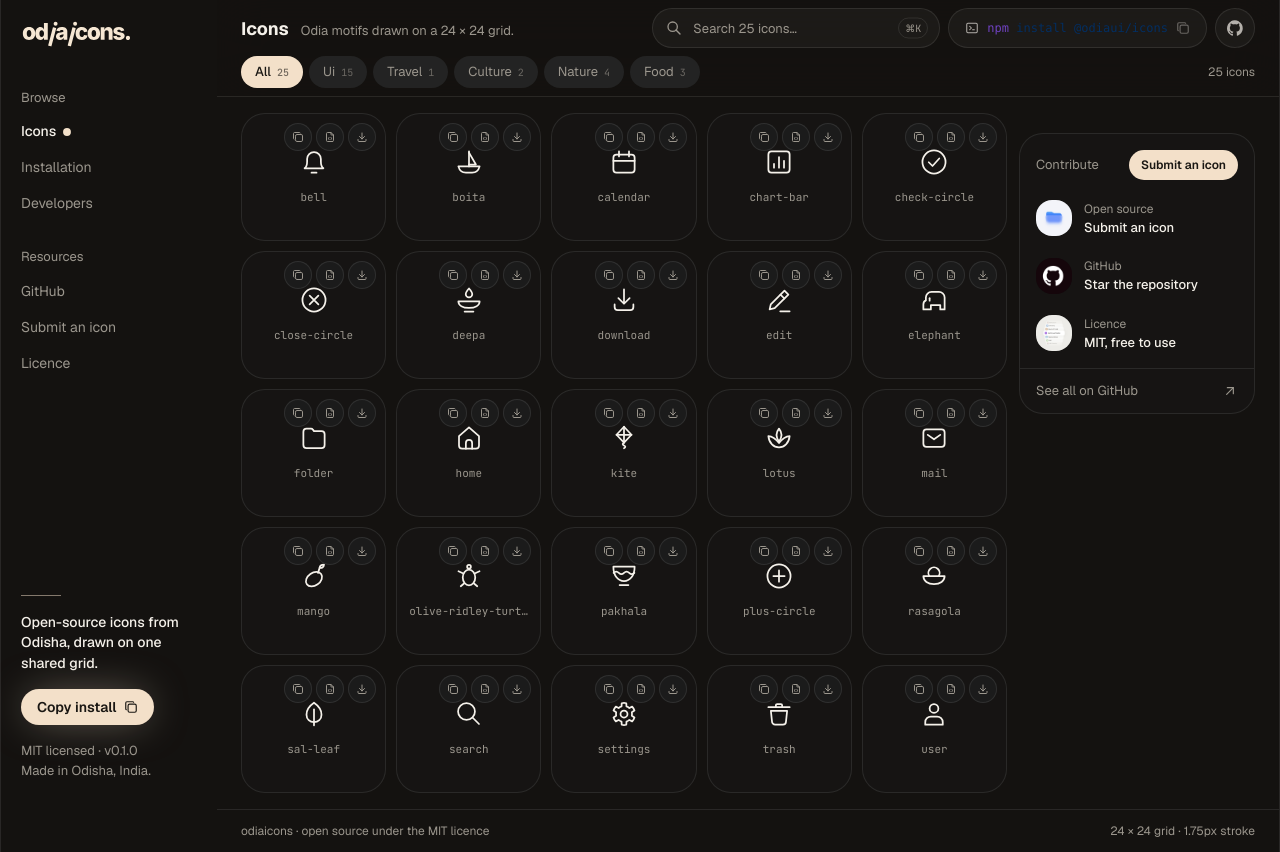
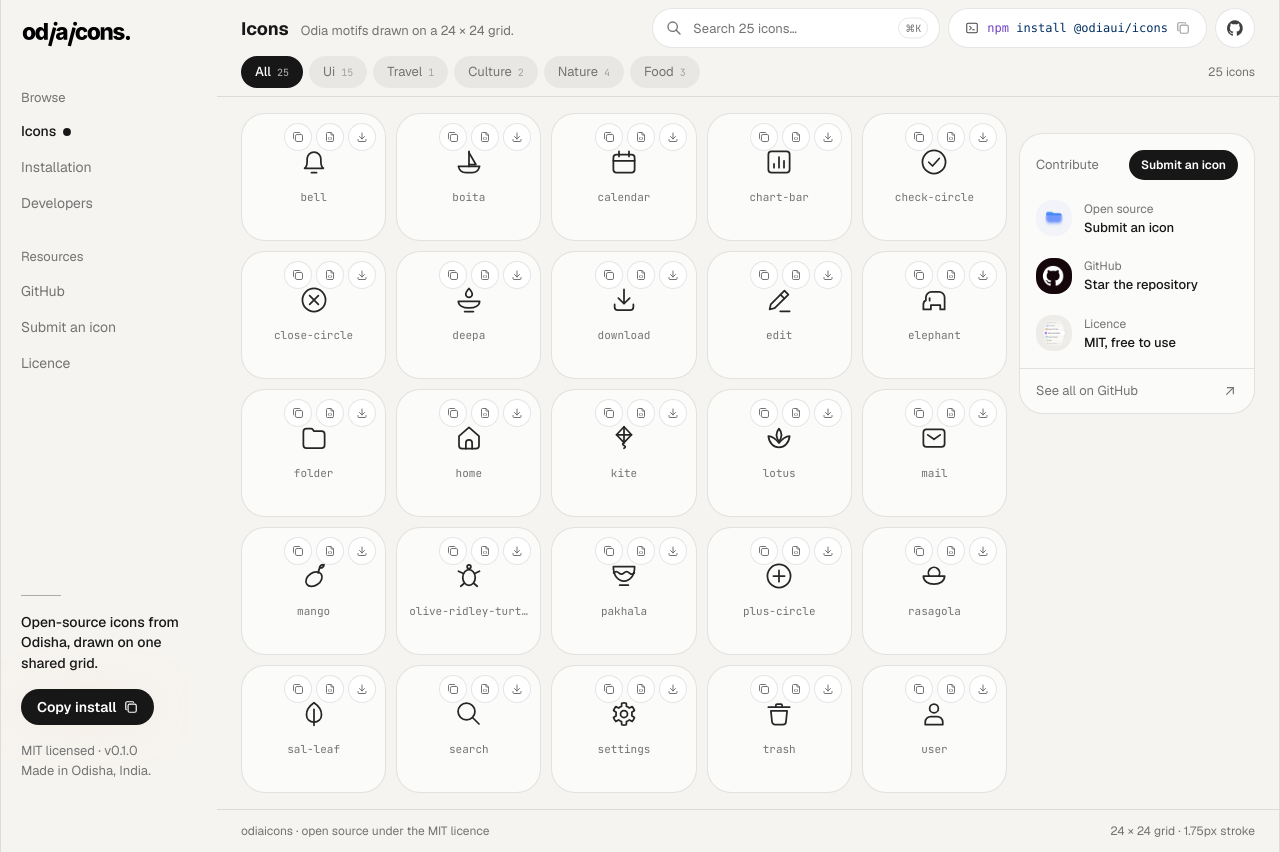
Before and after one commit to rudranboitei/odia-icons, a Next.js app: page /icons in a window 1280 px wide. Built offline with nearby package versions, Linux system fonts and the light colour scheme.

Commit message:
style(icons): apply light theme to the icon browser

```diff
--- a/src/components/icon-browser.tsx
+++ b/src/components/icon-browser.tsx
@@ -105,7 +105,7 @@ function IconCard({ icon, index, onOpen, onCopy, onDownload }: {
   onDownload: () => void
 }) {
   const actionBtn =
-    "flex size-7 items-center justify-center rounded-full border border-border bg-card text-muted-foreground transition-colors hover:border-primary/50 hover:text-primary"
+    "flex size-7 items-center justify-center rounded-full border border-black/10 bg-white text-neutral-500 transition-colors hover:border-black/30 hover:text-neutral-900"
 
   return (
     <motion.div
@@ -122,23 +122,23 @@ function IconCard({ icon, index, onOpen, onCopy, onDownload }: {
         whileHover={{ y: -4 }}
         whileTap={{ scale: 0.97 }}
         transition={{ type: "spring", stiffness: 400, damping: 28 }}
-        className="flex h-32 w-full cursor-pointer flex-col items-center justify-center gap-3 rounded-3xl border border-border bg-card/40 px-3 transition-[background-color,border-color,box-shadow] duration-200 hover:border-primary/40 hover:bg-card hover:shadow-[0_18px_36px_-18px_color-mix(in_oklab,var(--primary)_35%,transparent)] focus-visible:ring-2 focus-visible:ring-ring focus-visible:ring-offset-2 focus-visible:ring-offset-background focus-visible:outline-none"
+        className="flex h-32 w-full cursor-pointer flex-col items-center justify-center gap-3 rounded-3xl border border-black/10 bg-white/60 px-3 transition-[background-color,border-color,box-shadow] duration-200 hover:border-black/30 hover:bg-white hover:shadow-[0_18px_36px_-18px_rgba(0,0,0,0.18)] focus-visible:ring-2 focus-visible:ring-black/40 focus-visible:ring-offset-2 focus-visible:ring-offset-[#f6f4f0] focus-visible:outline-none"
       >
         <Icon
           def={icon}
           size={30}
           stroke={1.75}
           absoluteStrokeWidth
-          className="text-foreground transition-colors duration-200 group-hover:text-primary"
+          className="text-neutral-800"
         />
-        <span className="max-w-full truncate font-mono text-[11px] text-muted-foreground transition-colors group-hover:text-foreground">
+        <span className="max-w-full truncate font-mono text-[11px] text-neutral-500 transition-colors group-hover:text-neutral-900">
           {icon.name}
         </span>
       </motion.button>
 
       <span
         aria-hidden
-        className="pointer-events-none absolute right-3 bottom-3 flex size-6 items-center justify-center rounded-full bg-primary text-primary-foreground opacity-0 transition-opacity group-hover:opacity-100"
+        className="pointer-events-none absolute right-3 bottom-3 flex size-6 items-center justify-center rounded-full bg-neutral-900 text-white opacity-0 transition-opacity group-hover:opacity-100"
       >
         <IconArrowUpRight className="size-3.5" stroke={2} />
       </span>
@@ -242,9 +242,9 @@ export function IconBrowser() {
   }
 
   return (
-    <div className="min-h-dvh bg-background text-foreground">
+    <div className="min-h-dvh bg-[#f6f4f0] text-neutral-900">
       {/* Framed page: space on both sides + vertical hairlines */}
-      <div className="mx-auto flex min-h-dvh w-full max-w-[1600px] border-x border-border">
+      <div className="mx-auto flex min-h-dvh w-full max-w-[1600px] border-x border-black/10">
         {/* Sidebar */}
         <motion.aside
           initial={{ opacity: 0, x: -16 }}
@@ -253,6 +253,7 @@ export function IconBrowser() {
           className="sticky top-0 hidden h-dvh w-[216px] shrink-0 flex-col px-5 py-5 lg:flex"
         >
           <Link href="/" className="inline-flex w-fit items-center">
+            {/* The cream wordmark is made for dark pages; brightness-0 turns it solid black */}
             <Image
               src="/brand/wordmark-cream.svg"
               alt={SITE.name}
@@ -260,12 +261,12 @@ export function IconBrowser() {
               height={28}
               priority
               unoptimized
-              className="invert dark:invert-0"
+              className="brightness-0"
             />
           </Link>
 
           <nav className="mt-10" aria-label="Browse">
-            <p className="text-[13px] text-muted-foreground">Browse</p>
+            <p className="text-[13px] text-neutral-500">Browse</p>
             <ul className="mt-3 flex flex-col gap-3">
               {browseItems.map((item) => (
                 <li key={item.label}>
@@ -273,8 +274,8 @@ export function IconBrowser() {
                     href={item.href}
                     className={
                       item.active
-                        ? "inline-flex items-center gap-2 text-[14px] font-medium text-foreground"
-                        : "text-[14px] text-muted-foreground transition-colors hover:text-foreground"
+                        ? "inline-flex items-center gap-2 text-[14px] font-medium text-neutral-900"
+                        : "text-[14px] text-neutral-500 transition-colors hover:text-neutral-900"
                     }
                   >
                     {item.label}
@@ -283,7 +284,7 @@ export function IconBrowser() {
                         aria-hidden
                         animate={{ scale: [1, 1.5, 1] }}
                         transition={{ duration: 2.4, repeat: Infinity, ease: "easeInOut" }}
-                        className="size-1.5 rounded-full bg-primary"
+                        className="size-1.5 rounded-full bg-neutral-900"
                       />
                     )}
                   </Link>
@@ -293,7 +294,7 @@ export function IconBrowser() {
           </nav>
 
           <nav className="mt-8" aria-label="Resources">
-            <p className="text-[13px] text-muted-foreground">Resources</p>
+            <p className="text-[13px] text-neutral-500">Resources</p>
             <ul className="mt-3 flex flex-col gap-3">
               {resourceItems.map((item) => (
                 <li key={item.label}>
@@ -301,7 +302,7 @@ export function IconBrowser() {
                     href={item.href}
                     target="_blank"
                     rel="noopener"
-                    className="text-[14px] text-muted-foreground transition-colors hover:text-foreground"
+                    className="text-[14px] text-neutral-500 transition-colors hover:text-neutral-900"
                   >
                     {item.label}
                   </a>
@@ -311,8 +312,8 @@ export function IconBrowser() {
           </nav>
 
           <div className="mt-auto">
-            <div className="h-px w-10 bg-primary/50" />
-            <p className="mt-4 text-[14px] leading-[1.45] font-medium text-foreground">
+            <div className="h-px w-10 bg-black/30" />
+            <p className="mt-4 text-[14px] leading-[1.45] font-medium text-neutral-900">
               Open-source icons from Odisha, drawn on one shared grid.
             </p>
             <motion.div
@@ -323,7 +324,7 @@ export function IconBrowser() {
               <Button
                 type="button"
                 onClick={copyInstall}
-                className="h-9 rounded-full px-4"
+                className="h-9 rounded-full bg-neutral-900 px-4 text-white hover:bg-neutral-700"
               >
                 {copiedInstall ? "Copied" : "Copy install"}
                 {copiedInstall ? (
@@ -333,7 +334,7 @@ export function IconBrowser() {
                 )}
               </Button>
             </motion.div>
-            <p className="mt-4 text-[13px] leading-[1.5] text-muted-foreground">
+            <p className="mt-4 text-[13px] leading-[1.5] text-neutral-500">
               MIT licensed · v0.1.0
               <br />
               Made in Odisha, India.
@@ -343,7 +344,7 @@ export function IconBrowser() {
 
         {/* Main column */}
         <div className="flex min-w-0 flex-1 flex-col">
-          <header className="sticky top-0 z-40 border-b border-border bg-background/80 backdrop-blur-xl">
+          <header className="sticky top-0 z-40 border-b border-black/10 bg-[#f6f4f0]/80 backdrop-blur-xl">
             <div className="flex h-14 items-center gap-4 px-5 lg:px-6">
               <Link href="/" className="shrink-0 lg:hidden">
                 <Image
@@ -353,13 +354,13 @@ export function IconBrowser() {
                   height={23}
                   priority
                   unoptimized
-                  className="invert dark:invert-0"
+                  className="brightness-0"
                 />
               </Link>
 
               <div className="hidden min-w-0 items-baseline gap-3 lg:flex">
                 <span className="font-sans text-[18px] font-bold">Icons</span>
-                <span className="truncate text-[13px] text-muted-foreground">
+                <span className="truncate text-[13px] text-neutral-500">
                   Odia motifs drawn on a 24 × 24 grid.
                 </span>
               </div>
@@ -373,7 +374,7 @@ export function IconBrowser() {
                     <div className="relative">
                       <IconSearch
                         aria-hidden
-                        className="pointer-events-none absolute top-1/2 left-3.5 size-4 -translate-y-1/2 text-muted-foreground"
+                        className="pointer-events-none absolute top-1/2 left-3.5 size-4 -translate-y-1/2 text-neutral-500"
                       />
                       <input
                         ref={searchRef}
@@ -400,7 +401,7 @@ export function IconBrowser() {
                         aria-expanded={searchOpen}
                         aria-controls={searchOpen ? "icon-search-results" : undefined}
                         aria-autocomplete="list"
-                        className="h-10 w-full appearance-none rounded-full border border-border bg-foreground/[0.04] pr-14 pl-10 text-[13px] text-foreground outline-none transition-[border-color,box-shadow] placeholder:text-muted-foreground focus-visible:border-primary/60 focus-visible:ring-[3px] focus-visible:ring-primary/25 [&::-webkit-search-cancel-button]:hidden"
+                        className="h-10 w-full appearance-none rounded-full border border-black/10 bg-white pr-14 pl-10 text-[13px] text-neutral-900 outline-none transition-[border-color,box-shadow] placeholder:text-neutral-500 focus-visible:border-black/30 focus-visible:ring-[3px] focus-visible:ring-black/10 [&::-webkit-search-cancel-button]:hidden"
                       />
                       {query ? (
                         <button
@@ -411,12 +412,12 @@ export function IconBrowser() {
                             searchRef.current?.focus()
                           }}
                           aria-label="Clear search"
-                          className="absolute top-1/2 right-2 flex size-6 -translate-y-1/2 items-center justify-center rounded-full text-muted-foreground hover:bg-muted hover:text-foreground"
+                          className="absolute top-1/2 right-2 flex size-6 -translate-y-1/2 items-center justify-center rounded-full text-neutral-500 hover:bg-black/5 hover:text-neutral-900"
                         >
                           <IconX className="size-3.5" />
                         </button>
                       ) : (
-                        <kbd className="pointer-events-none absolute top-1/2 right-3 -translate-y-1/2 rounded-md border border-border px-1.5 py-0.5 font-mono text-[10px] text-muted-foreground">
+                        <kbd className="pointer-events-none absolute top-1/2 right-3 -translate-y-1/2 rounded-md border border-black/10 px-1.5 py-0.5 font-mono text-[10px] text-neutral-500">
                           ⌘K
                         </kbd>
                       )}
@@ -425,7 +426,7 @@ export function IconBrowser() {
                     {searchOpen && (
                       <div
                         id="icon-search-results"
-                        className="absolute top-full right-0 z-50 mt-2 w-[min(17rem,calc(100vw-4.5rem))] overflow-hidden rounded-2xl border border-border bg-popover p-1 shadow-[0_24px_60px_-24px_rgba(0,0,0,0.85)] sm:left-0 sm:w-auto"
+                        className="absolute top-full right-0 z-50 mt-2 w-[min(17rem,calc(100vw-4.5rem))] overflow-hidden rounded-2xl border border-black/10 bg-white p-1 text-neutral-900 shadow-[0_24px_60px_-24px_rgba(0,0,0,0.25)] sm:left-0 sm:w-auto"
                       >
                         <CommandList className="max-h-[320px] p-0">
                           {filtered.length > 0 ? (
@@ -445,7 +446,7 @@ export function IconBrowser() {
                                   <span className="truncate font-mono text-[13px] whitespace-nowrap">
                                     {icon.name}
                                   </span>
-                                  <span className="ml-auto mr-1 text-[11px] whitespace-nowrap text-muted-foreground">
+                                  <span className="ml-auto mr-1 text-[11px] whitespace-nowrap text-neutral-500">
                                     {icon.category}
                                   </span>
                                 </CommandItem>
@@ -467,12 +468,12 @@ export function IconBrowser() {
                   onClick={copyInstall}
                   whileHover={{ y: -1 }}
                   whileTap={{ scale: 0.97 }}
-                  className="hidden h-10 items-center gap-2 rounded-full border border-border bg-foreground/[0.04] px-4 font-mono text-[12px] whitespace-nowrap text-foreground/70 transition-colors hover:border-primary/40 hover:text-foreground xl:inline-flex"
+                  className="hidden h-10 items-center gap-2 rounded-full border border-black/10 bg-white px-4 font-mono text-[12px] whitespace-nowrap text-neutral-700 transition-colors hover:border-black/30 hover:text-neutral-900 xl:inline-flex"
                 >
                   <IconTerminal2 className="size-3.5" stroke={1.75} />
                   <ShikiCode code={SITE.install.command} lang="bash" />
                   {copiedInstall ? (
-                    <IconCheck className="size-3.5 text-primary" />
+                    <IconCheck className="size-3.5 text-neutral-900" />
                   ) : (
                     <IconCopy className="size-3.5 opacity-50" />
                   )}
@@ -485,7 +486,7 @@ export function IconBrowser() {
                   aria-label="GitHub"
                   whileHover={{ y: -1 }}
                   whileTap={{ scale: 0.95 }}
-                  className="inline-flex size-10 shrink-0 items-center justify-center rounded-full border border-border bg-foreground/[0.04] text-foreground/70 transition-colors hover:border-primary/40 hover:text-foreground"
+                  className="inline-flex size-10 shrink-0 items-center justify-center rounded-full border border-black/10 bg-white text-neutral-700 transition-colors hover:border-black/30 hover:text-neutral-900"
                 >
                   <svg
                     aria-hidden="true"
@@ -509,22 +510,22 @@ export function IconBrowser() {
                       type="button"
                       onClick={() => setCategory(item.id)}
                       aria-pressed={isActive}
-                      className="relative shrink-0 cursor-pointer rounded-full px-3.5 py-1.5 text-[13px] outline-none focus-visible:ring-2 focus-visible:ring-ring"
+                      className="relative shrink-0 cursor-pointer rounded-full px-3.5 py-1.5 text-[13px] outline-none focus-visible:ring-2 focus-visible:ring-black/40"
                     >
                       {isActive && (
                         <motion.span
                           layoutId="category-pill"
                           transition={{ type: "spring", stiffness: 500, damping: 36 }}
-                          className="absolute inset-0 rounded-full bg-primary"
+                          className="absolute inset-0 rounded-full bg-neutral-900"
                         />
                       )}
                       {!isActive && (
-                        <span className="absolute inset-0 rounded-full bg-muted" />
+                        <span className="absolute inset-0 rounded-full bg-black/[0.05]" />
                       )}
                       <span
                         className={`relative transition-colors ${isActive
-                          ? "font-medium text-primary-foreground"
-                          : "text-muted-foreground hover:text-foreground"
+                          ? "font-medium text-white"
+                          : "text-neutral-500 hover:text-neutral-900"
                           }`}
                       >
                         {item.label}
@@ -536,7 +537,7 @@ export function IconBrowser() {
                   )
                 })}
               </div>
-              <span className="ml-auto hidden shrink-0 text-[12px] text-muted-foreground sm:block">
+              <span className="ml-auto hidden shrink-0 text-[12px] text-neutral-500 sm:block">
                 {filtered.length} icons
               </span>
             </div>
@@ -563,19 +564,19 @@ export function IconBrowser() {
                   <motion.div
                     initial={{ opacity: 0, y: 12 }}
                     animate={{ opacity: 1, y: 0 }}
-                    className="flex flex-col items-center gap-3 rounded-3xl border border-dashed border-border px-6 py-20 text-center"
+                    className="flex flex-col items-center gap-3 rounded-3xl border border-dashed border-black/15 px-6 py-20 text-center"
                   >
-                    <p className="font-sans text-[24px] leading-[1.3] font-bold text-foreground">
+                    <p className="font-sans text-[24px] leading-[1.3] font-bold text-neutral-900">
                       No icons match that search.
                     </p>
-                    <p className="max-w-sm text-[14px] leading-[1.4] text-muted-foreground">
+                    <p className="max-w-sm text-[14px] leading-[1.4] text-neutral-500">
                       Try another word, or request the motif you need.
                     </p>
                     <a
                       href={SITE.links.contribute}
                       target="_blank"
                       rel="noopener"
-                      className="mt-1 text-[14px] font-medium text-primary underline underline-offset-4 hover:opacity-70"
+                      className="mt-1 text-[14px] font-medium text-neutral-900 underline underline-offset-4 hover:opacity-70"
                     >
                       Request an icon →
                     </a>
@@ -590,14 +591,14 @@ export function IconBrowser() {
                 transition={{ duration: 0.6, ease: EASE, delay: 0.2 }}
                 className="sticky top-33 hidden w-59 shrink-0 xl:block"
               >
-                <div className="rounded-3xl border border-border bg-card/40">
+                <div className="rounded-3xl border border-black/10 bg-white/60">
                   <div className="flex items-center justify-between px-4 pt-4 pb-3">
-                    <p className="text-[13px] text-muted-foreground">Contribute</p>
+                    <p className="text-[13px] text-neutral-500">Contribute</p>
                     <a
                       href={SITE.links.contribute}
                       target="_blank"
                       rel="noopener"
-                      className="rounded-full bg-primary px-3 py-1.5 text-[12px] font-semibold text-primary-foreground transition-opacity hover:opacity-85"
+                      className="rounded-full bg-neutral-900 px-3 py-1.5 text-[12px] font-semibold text-white transition-opacity hover:opacity-85"
                     >
                       Submit an icon
                     </a>
@@ -611,9 +612,9 @@ export function IconBrowser() {
                           target="_blank"
                           rel="noopener"
                           whileHover={{ x: 3 }}
-                          className="flex items-center gap-3 rounded-2xl px-2 py-2 transition-colors hover:bg-foreground/[0.05]"
+                          className="flex items-center gap-3 rounded-2xl px-2 py-2 transition-colors hover:bg-black/5"
                         >
-                          <span className="relative size-9 shrink-0 overflow-hidden rounded-lg bg-background">
+                          <span className="relative size-9 shrink-0 overflow-hidden rounded-lg bg-white">
                             <Image
                               src={row.image}
                               alt=""
@@ -623,10 +624,10 @@ export function IconBrowser() {
                             />
                           </span>
                           <span className="min-w-0">
-                            <span className="block text-[12px] text-muted-foreground">
+                            <span className="block text-[12px] text-neutral-500">
                               {row.eyebrow}
                             </span>
-                            <span className="block truncate text-[13px] font-medium text-foreground">
+                            <span className="block truncate text-[13px] font-medium text-neutral-900">
                               {row.title}
                             </span>
                           </span>
@@ -639,7 +640,7 @@ export function IconBrowser() {
                     href={SITE.links.github}
                     target="_blank"
                     rel="noopener"
-                    className="flex items-center justify-between border-t border-border px-4 py-3 text-[13px] text-muted-foreground transition-colors hover:text-primary"
+                    className="flex items-center justify-between border-t border-black/10 px-4 py-3 text-[13px] text-neutral-500 transition-colors hover:text-neutral-900"
                   >
                     See all on GitHub
                     <IconArrowUpRight className="size-4" stroke={1.75} />
@@ -649,7 +650,7 @@ export function IconBrowser() {
             </div>
           </main>
 
-          <footer className="flex flex-wrap items-center justify-between gap-2 border-t border-border px-5 py-3 text-[12px] text-muted-foreground lg:px-6">
+          <footer className="flex flex-wrap items-center justify-between gap-2 border-t border-black/10 px-5 py-3 text-[12px] text-neutral-500 lg:px-6">
             <span>odiaicons · open source under the MIT licence</span>
             <span>24 × 24 grid · 1.75px stroke</span>
           </footer>
@@ -662,7 +663,7 @@ export function IconBrowser() {
           if (!open) setActive(null)
         }}
       >
-        <DialogContent className="max-h-[90dvh] w-[calc(100%-2rem)] gap-0 overflow-hidden rounded-3xl border-border bg-background p-0 sm:max-w-4xl">
+        <DialogContent className="max-h-[90dvh] w-[calc(100%-2rem)] gap-0 overflow-hidden rounded-3xl border-black/10 bg-[#f6f4f0] p-0 text-neutral-900 sm:max-w-4xl">
           <DialogTitle className="sr-only">{active?.name ?? "Icon"}</DialogTitle>
           <DialogDescription className="sr-only">
             Customize size, stroke and color, then copy or download the icon.
```
